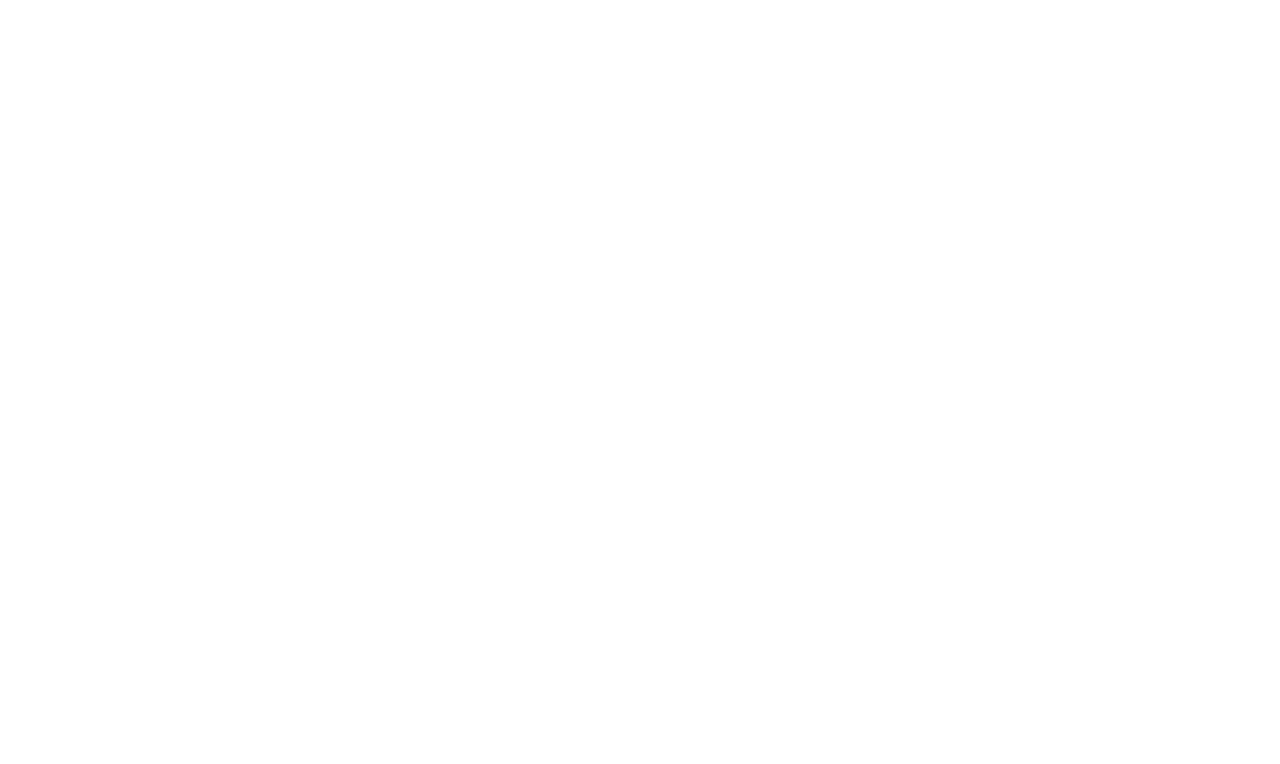
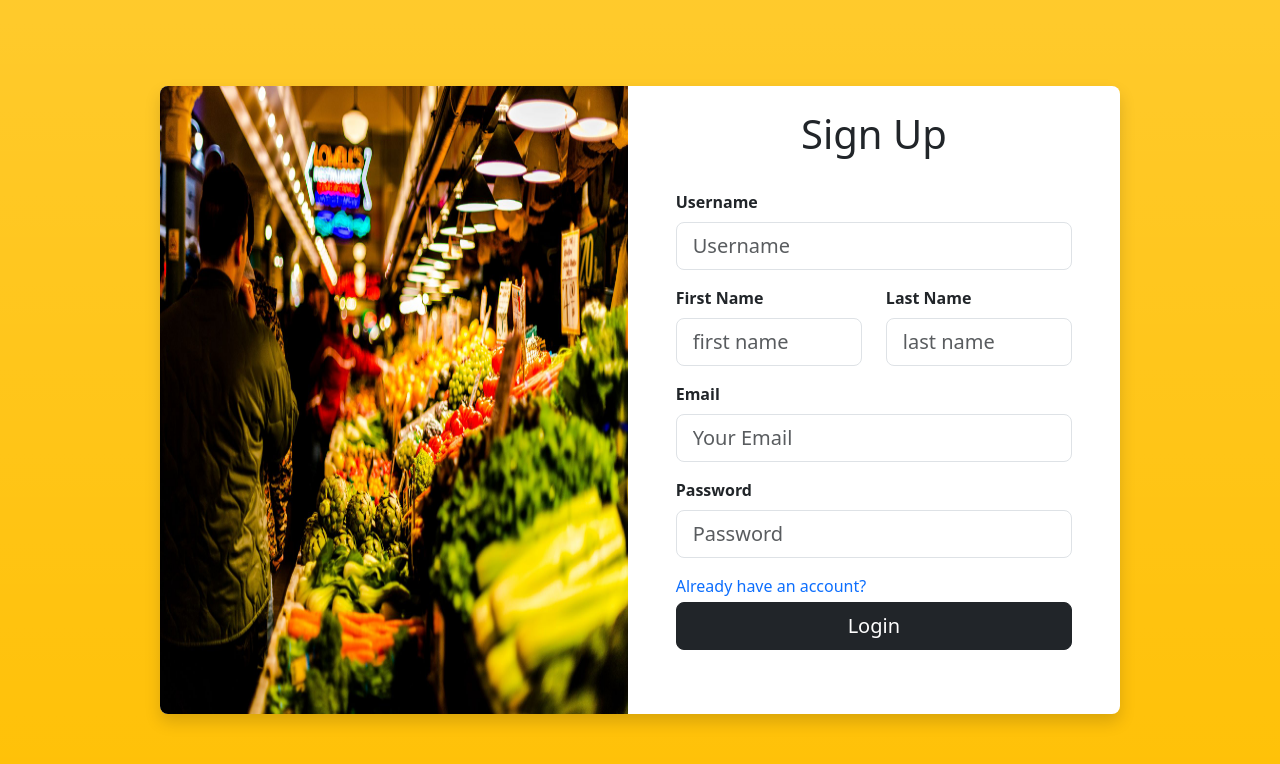
Before and after one commit to mahendra-singh-jhala/FoodMart_frontend, a React (Create React App) app: page /register in a window 1280 px wide. Before the commit this address had no page. Shown: the top 764 px of the page. Built offline with nearby package versions, Linux system fonts and the light colour scheme; the HTML template or start-up script is replaced by a standard one.

Commit message:
first commit

```diff
--- a/src/App.js
+++ b/src/App.js
@@ -1,12 +1,14 @@
 import { BrowserRouter as Router, Routes, Route } from "react-router-dom"
 import Home from "./pages/home/Home";
 import Login from "./pages/auth/Login";
+import Register from "./pages/auth/Register";
 function App() {
     return (
         <Router>
             <Routes>
                 <Route path="/" element={<Home />} />\
                 <Route path="/login" element={<Login />} />
+                <Route path="/register" element={<Register />} />
             </Routes>
         </Router>
     );
--- a/src/pages/auth/Login.js
+++ b/src/pages/auth/Login.js
@@ -19,7 +19,7 @@
                             <label for="password" className="form-label fw-semibold">Password</label>
                             <input type="password" className="form-control form-control-lg" id="password" placeholder="Password" />
                         </div>
-                        <a className="text-primary link-underline link-underline-opacity-0 link-underline-opacity-75-hover">Already have an account?</a>
+                        <a className="text-primary link-underline link-underline-opacity-0 link-underline-opacity-75-hover">don't have an account?</a>
                         <div className="mb-3 mt-1">
                             <button type="submit" className="btn btn-dark btn-lg w-100">Login</button>
                         </div>
--- a/src/pages/auth/Register.js
+++ b/src/pages/auth/Register.js
@@ -0,0 +1,47 @@
+import React from 'react'
+import loginImg from '../../asset/banner-image-2.jpg'
+
+const Register = () => {
+    return (
+        <div className="bg-warning bg-gradient min-vh-100 d-flex justify-content-center align-items-center">
+            <div className="bg-white d-flex justify-content-between w-75 h-50 shadow rounded-3">
+                <div className="w-100 d-none d-lg-block">
+                    <img src={loginImg} alt="loginImg" className="img-fluid w-100 h-100 rounded-start-3" />
+                </div>
+                <div className="rounded-3 w-100 p-4">
+                    <h1 className="text-center"> Sign Up </h1>
+                    <form action="" className="p-4">
+                        <div className="mb-3">
+                            <label for="text" className="form-label fw-semibold">Username</label>
+                            <input type="text" className="form-control form-control-lg" id="text" placeholder="Username" />
+                        </div>
+                        <div className="row mb-3">
+                            <div className="col-6">
+                                <label for="firstname" className="form-label fw-semibold">First Name</label>
+                                <input type="text" className="form-control form-control-lg" id="firstname" placeholder="first name" />
+                            </div>
+                            <div className="col-6">
+                                <label for="last name" className="form-label fw-semibold">Last Name</label>
+                                <input type="text" className="form-control form-control-lg" id="last name" placeholder="last name" />
+                            </div>
+                        </div>
+                        <div className="mb-3">
+                            <label for="email" className="form-label fw-semibold">Email</label>
+                            <input type="emai" className="form-control form-control-lg" id="email" placeholder="Your Email" />
+                        </div>
+                        <div className="mb-3">
+                            <label for="password" className="form-label fw-semibold">Password</label>
+                            <input type="password" className="form-control form-control-lg" id="password" placeholder="Password" />
+                        </div>
+                        <a className="text-primary link-underline link-underline-opacity-0 link-underline-opacity-75-hover">Already have an account?</a>
+                        <div className="mb-3 mt-1">
+                            <button type="submit" className="btn btn-dark btn-lg w-100">Login</button>
+                        </div>
+                    </form>
+                </div>
+            </div>
+        </div>
+    )
+}
+
+export default Register
```
